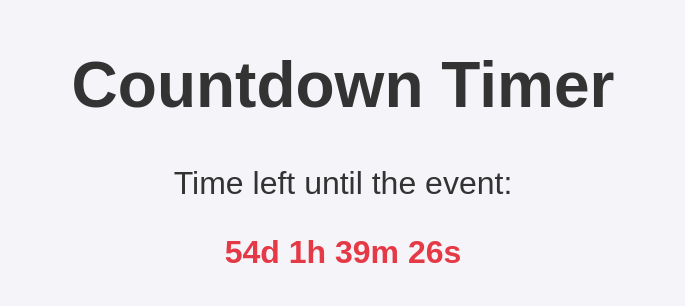
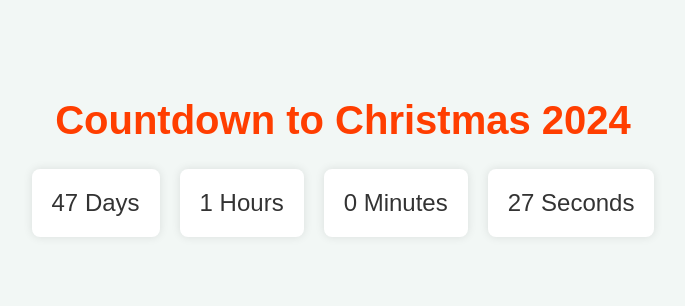
Before and after one commit to lobuli/countdown-timer, a plain HTML site: page index.html in a window 1280 px wide. Shown: the part 246-552 px from the top of the page, without its empty margins (297-982 px from the left). Drawn offline with Linux system fonts and the light colour scheme.

Commit message:
fix: github pages

```diff
--- a/index.html
+++ b/index.html
@@ -1,62 +1,21 @@
 <!DOCTYPE html>
 <html lang="en">
 <head>
-  <meta charset="UTF-8">
-  <meta name="viewport" content="width=device-width, initial-scale=1.0">
-  <title>Countdown Timer</title>
-  <style>
-    body {
-      font-family: Arial, sans-serif;
-      display: flex;
-      justify-content: center;
-      align-items: center;
-      height: 100vh;
-      margin: 0;
-      background-color: #f4f4f9;
-    }
-    .countdown {
-      text-align: center;
-      font-size: 2em;
-      color: #333;
-    }
-    .time {
-      font-weight: bold;
-      color: #e63946;
-    }
-  </style>
+    <meta charset="UTF-8">
+    <meta name="viewport" content="width=device-width, initial-scale=1.0">
+    <title>Countdown to Christmas</title>
+    <link rel="stylesheet" href="style.css">
 </head>
 <body>
-  <div class="countdown">
-    <h1>Countdown Timer</h1>
-    <p>Time left until the event:</p>
-    <p class="time" id="countdown"></p>
+  <div class="container">
+    <h1>Countdown to Christmas 2024</h1>
+    <div id="countdown" class="hidden">
+        <div><span id="days">0</span> Days</div>
+        <div><span id="hours">0</span> Hours</div>
+        <div><span id="minutes">0</span> Minutes</div>
+        <div><span id="seconds">0</span> Seconds</div>
+    </div>
   </div>
-
-  <script>
-    // Set the date for the countdown
-    const eventDate = new Date("December 31, 2024 23:59:59").getTime();
-
-    // Update the countdown every second
-    const interval = setInterval(() => {
-      const now = new Date().getTime();
-      const timeLeft = eventDate - now;
-
-      // Calculate days, hours, minutes, and seconds left
-      const days = Math.floor(timeLeft / (1000 * 60 * 60 * 24));
-      const hours = Math.floor((timeLeft % (1000 * 60 * 60 * 24)) / (1000 * 60 * 60));
-      const minutes = Math.floor((timeLeft % (1000 * 60 * 60)) / (1000 * 60));
-      const seconds = Math.floor((timeLeft % (1000 * 60)) / 1000);
-
-      // Display the result
-      document.getElementById("countdown").innerHTML =
-        `${days}d ${hours}h ${minutes}m ${seconds}s`;
-
-      // If the countdown is over, show a message
-      if (timeLeft < 0) {
-        clearInterval(interval);
-        document.getElementById("countdown").innerHTML = "The event has started!";
-      }
-    }, 1000);
-  </script>
+  <script src="script.js"></script>
 </body>
 </html>
--- /dev/null
+++ b/script.js
@@ -0,0 +1,44 @@
+// Set the target date to Christmas 2024
+const christmasDate = new Date("December 25, 2024 00:00:00").getTime();
+
+// Function to update the countdown
+function updateCountdown() {
+    const now = new Date().getTime();
+    let distance;
+
+    // Check if remaining time is saved in localStorage
+    if (localStorage.getItem("remainingTime")) {
+        distance = parseInt(localStorage.getItem("remainingTime"), 10);
+    } else {
+        // If not, calculate the time remaining until Christmas
+        distance = christmasDate - now;
+    }
+
+    // Show the countdown timer when it starts
+    document.getElementById("countdown").classList.remove("hidden");
+
+    // Calculate days, hours, minutes, and seconds
+    const days = Math.floor(distance / (1000 * 60 * 60 * 24));
+    const hours = Math.floor((distance % (1000 * 60 * 60 * 24)) / (1000 * 60 * 60));
+    const minutes = Math.floor((distance % (1000 * 60)) / (1000 * 60));
+    const seconds = Math.floor((distance % (1000 * 60)) / 1000);
+
+    // Display the countdown in the HTML
+    document.getElementById("days").textContent = days;
+    document.getElementById("hours").textContent = hours;
+    document.getElementById("minutes").textContent = minutes;
+    document.getElementById("seconds").textContent = seconds;
+
+    // Store the remaining time in localStorage
+    localStorage.setItem("remainingTime", distance - 1000);
+
+    // If the countdown is complete, clear the interval and display the message
+    if (distance <= 0) {
+        clearInterval(countdownTimer);
+        document.getElementById("countdown").innerHTML = "Merry Christmas!";
+        localStorage.removeItem("remainingTime"); // Clear the storage after reaching zero
+    }
+}
+
+// Update the countdown every second
+const countdownTimer = setInterval(updateCountdown, 1000);
--- /dev/null
+++ b/style.css
@@ -0,0 +1,33 @@
+body {
+    font-family: Arial, sans-serif;
+    display: flex;
+    justify-content: center;
+    align-items: center;
+    height: 100vh;
+    margin: 0;
+    background-color: #f2f7f5;
+}
+
+.container {
+    text-align: center;
+}
+
+h1 {
+    font-size: 2.5em;
+    color: #ff3e00;
+}
+
+#countdown {
+    display: flex;
+    justify-content: center;
+    gap: 20px;
+    font-size: 1.5em;
+    color: #333;
+}
+
+#countdown div {
+    padding: 20px;
+    background-color: #fff;
+    border-radius: 8px;
+    box-shadow: 0 0 10px rgba(0, 0, 0, 0.1);
+}
```
